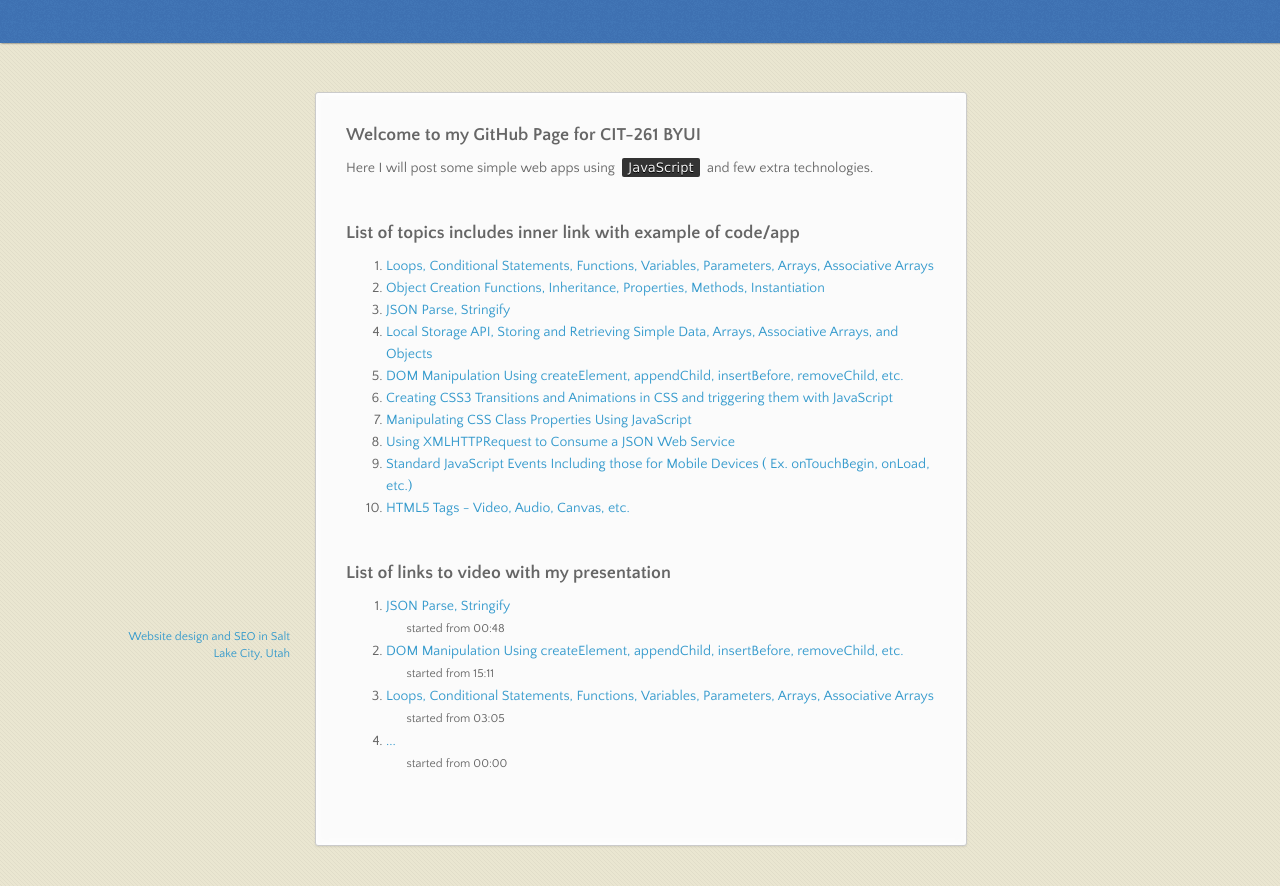
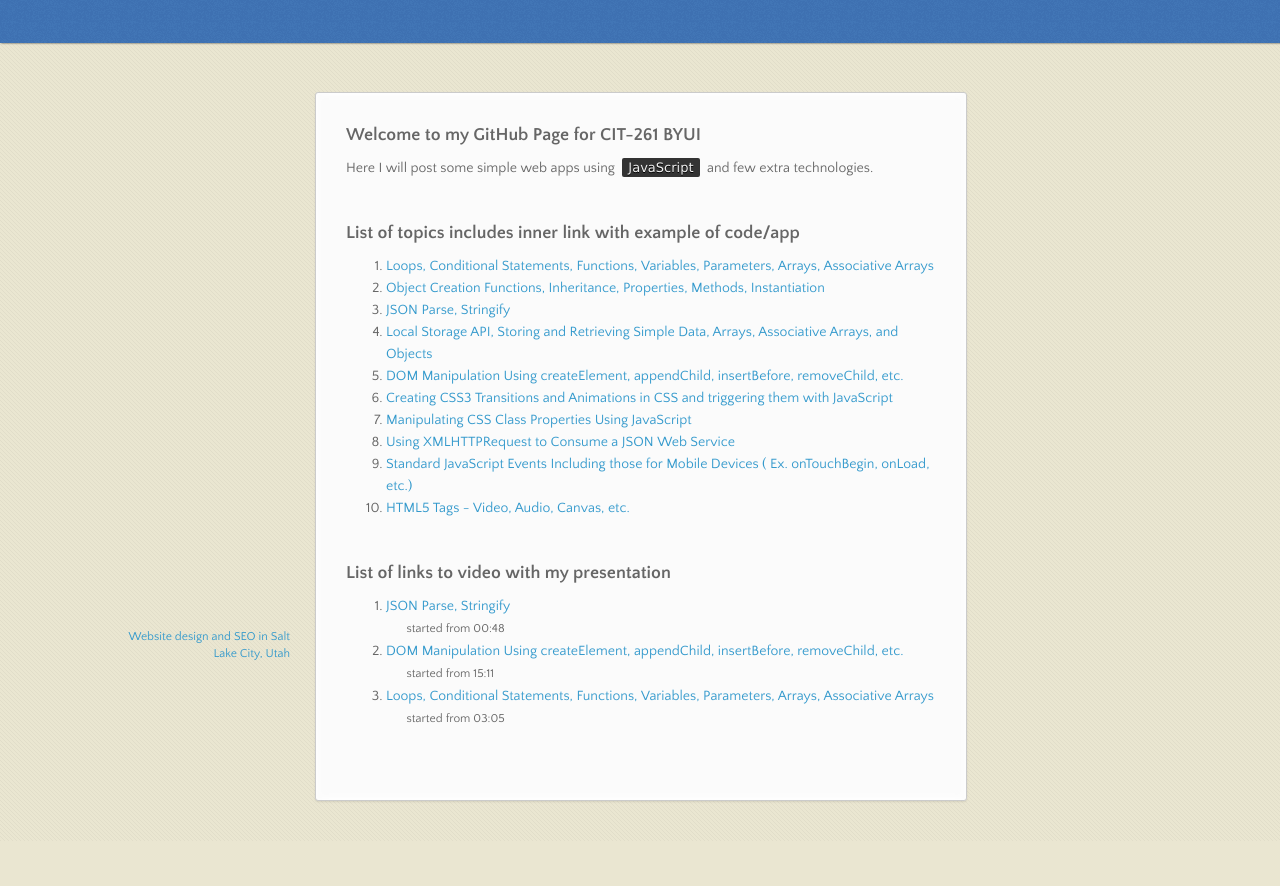
Before and after one commit to Dmitriy-S/web-apps, a plain HTML site: page index.html in a window 1280 px wide. Shown: the part 98-984 px from the top of the page. After the commit the page ends 939 px from the top, so only its background shows below. Drawn offline with nearby package versions, Linux system fonts and the light colour scheme.

Commit message:
Update index.html

```diff
--- a/index.html
+++ b/index.html
@@ -59,7 +59,7 @@ List of links to video with my presentation
 <li><a href="https://youtu.be/EnEsdiqQuUU?t=48s"  target="_blank">JSON Parse, Stringify</a><br>&nbsp; &nbsp; &nbsp; <small>started from 00:48</small> </li>
 <li><a href="https://www.youtube.com/watch?v=vZMjh-cjVFU"  target="_blank">DOM Manipulation Using createElement, appendChild, insertBefore, removeChild, etc.</a><br> &nbsp; &nbsp; &nbsp; <small>started from 15:11</small></li>
 <li><a href="https://youtu.be/OjPmWsdL-G4?t=3m5s"  target="_blank">Loops, Conditional Statements, Functions, Variables, Parameters, Arrays, Associative Arrays</a> <br>&nbsp; &nbsp; &nbsp; <small>started from 03:05</small></li>
-<li><a href="#"  target="_blank">...</a> <br>&nbsp; &nbsp; &nbsp; <small>started from 00:00</small></li>
+<!-- <li><a href="#"  target="_blank">...</a> <br>&nbsp; &nbsp; &nbsp; <small>started from 00:00</small></li>  -->
 </ol>
 
       </section>
```
